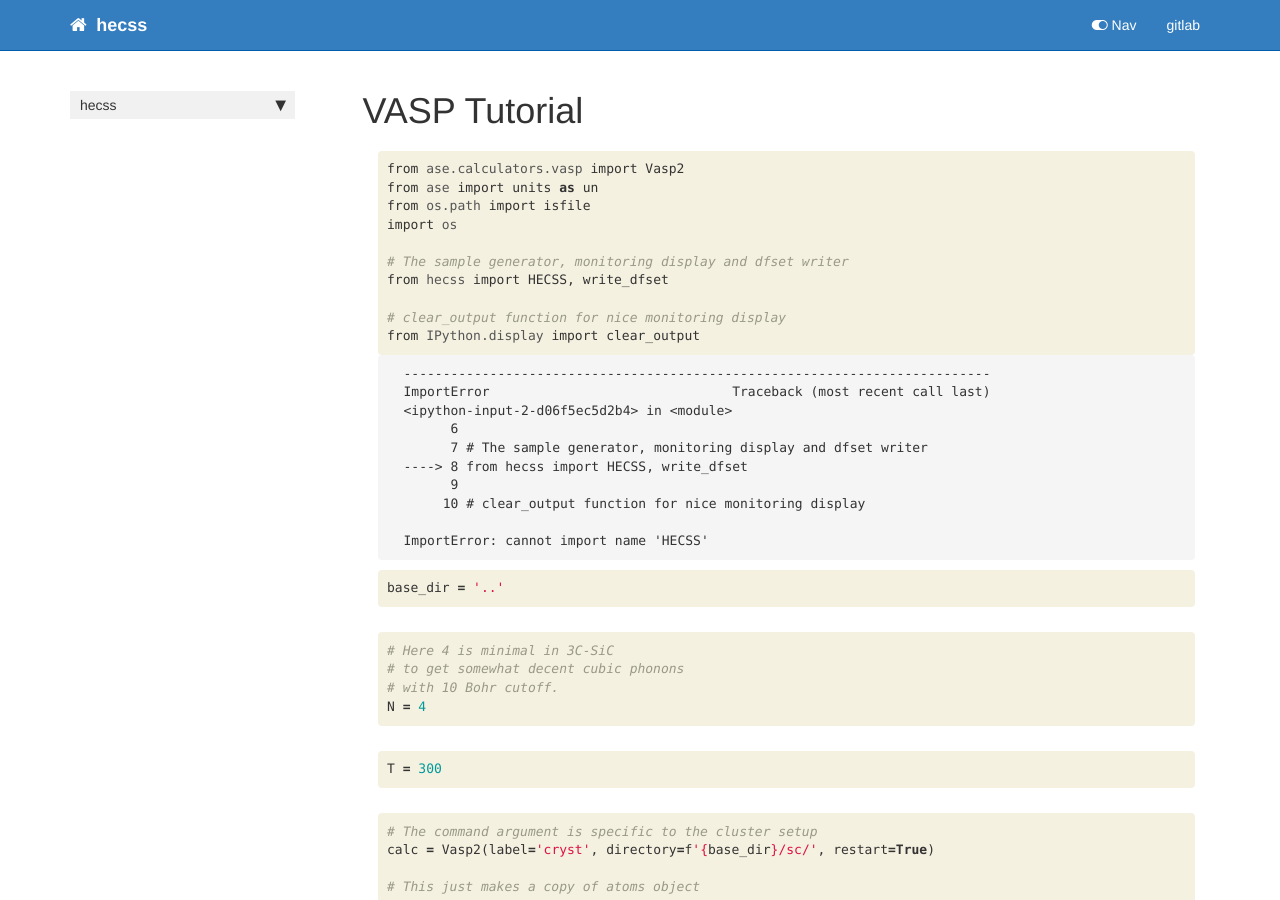
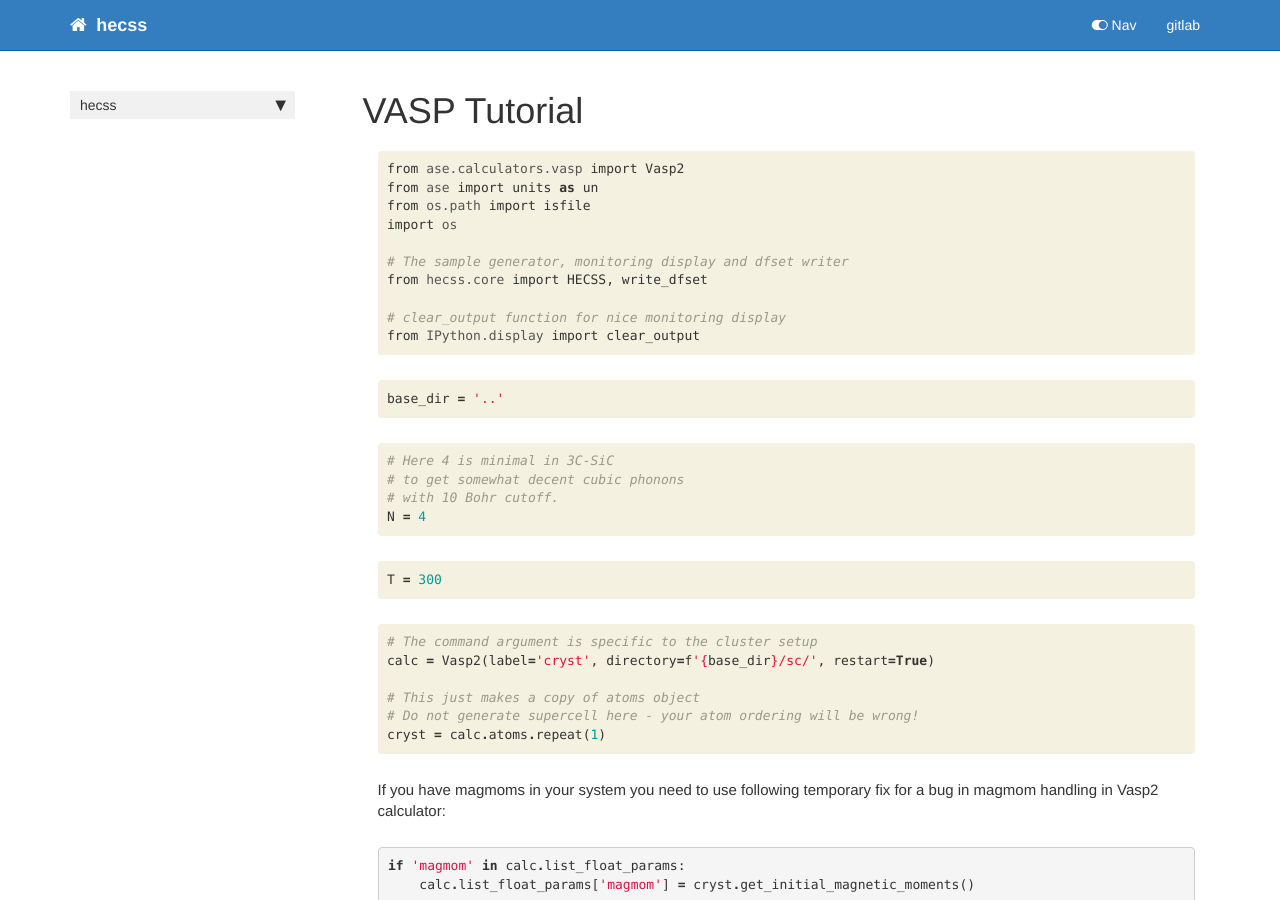
Before and after one commit to jochym/hecss, a Jekyll site: the page built from docs/VASP_Tutorial.html, in a window 1280 px wide and 900 px high. Built offline with Jekyll 4.4.1, drawn with Linux system fonts in a browser that asks for light colours; nearby versions of some CDN libraries; comment, search, counter and statistics services are not loaded.

Commit message:
Abstracts for tutorials

```diff
--- a/docs/VASP_Tutorial.html
+++ b/docs/VASP_Tutorial.html
@@ -40,36 +40,13 @@ sidebar: home_sidebar
 <span class="kn">import</span> <span class="nn">os</span>
 
 <span class="c1"># The sample generator, monitoring display and dfset writer</span>
-<span class="kn">from</span> <span class="nn">hecss</span> <span class="kn">import</span> <span class="n">HECSS</span><span class="p">,</span> <span class="n">write_dfset</span>
+<span class="kn">from</span> <span class="nn">hecss.core</span> <span class="kn">import</span> <span class="n">HECSS</span><span class="p">,</span> <span class="n">write_dfset</span>
 
 <span class="c1"># clear_output function for nice monitoring display</span>
 <span class="kn">from</span> <span class="nn">IPython.display</span> <span class="kn">import</span> <span class="n">clear_output</span>
 </pre></div>
 
     </div>
-</div>
-</div>
-
-<div class="output_wrapper">
-<div class="output">
-
-<div class="output_area">
-
-<div class="output_subarea output_text output_error">
-<pre>
-<span class="ansi-red-fg">---------------------------------------------------------------------------</span>
-<span class="ansi-red-fg">ImportError</span>                               Traceback (most recent call last)
-<span class="ansi-green-fg">&lt;ipython-input-2-d06f5ec5d2b4&gt;</span> in <span class="ansi-cyan-fg">&lt;module&gt;</span>
-<span class="ansi-green-intense-fg ansi-bold">      6</span>
-<span class="ansi-green-intense-fg ansi-bold">      7</span> <span class="ansi-red-fg"># The sample generator, monitoring display and dfset writer</span>
-<span class="ansi-green-fg">----&gt; 8</span><span class="ansi-red-fg"> </span><span class="ansi-green-fg">from</span> hecss <span class="ansi-green-fg">import</span> HECSS<span class="ansi-blue-fg">,</span> write_dfset
-<span class="ansi-green-intense-fg ansi-bold">      9</span>
-<span class="ansi-green-intense-fg ansi-bold">     10</span> <span class="ansi-red-fg"># clear_output function for nice monitoring display</span>
-
-<span class="ansi-red-fg">ImportError</span>: cannot import name &#39;HECSS&#39;</pre>
-</div>
-</div>
-
 </div>
 </div>
 
```
Also changed, not shown: 2 other files.
